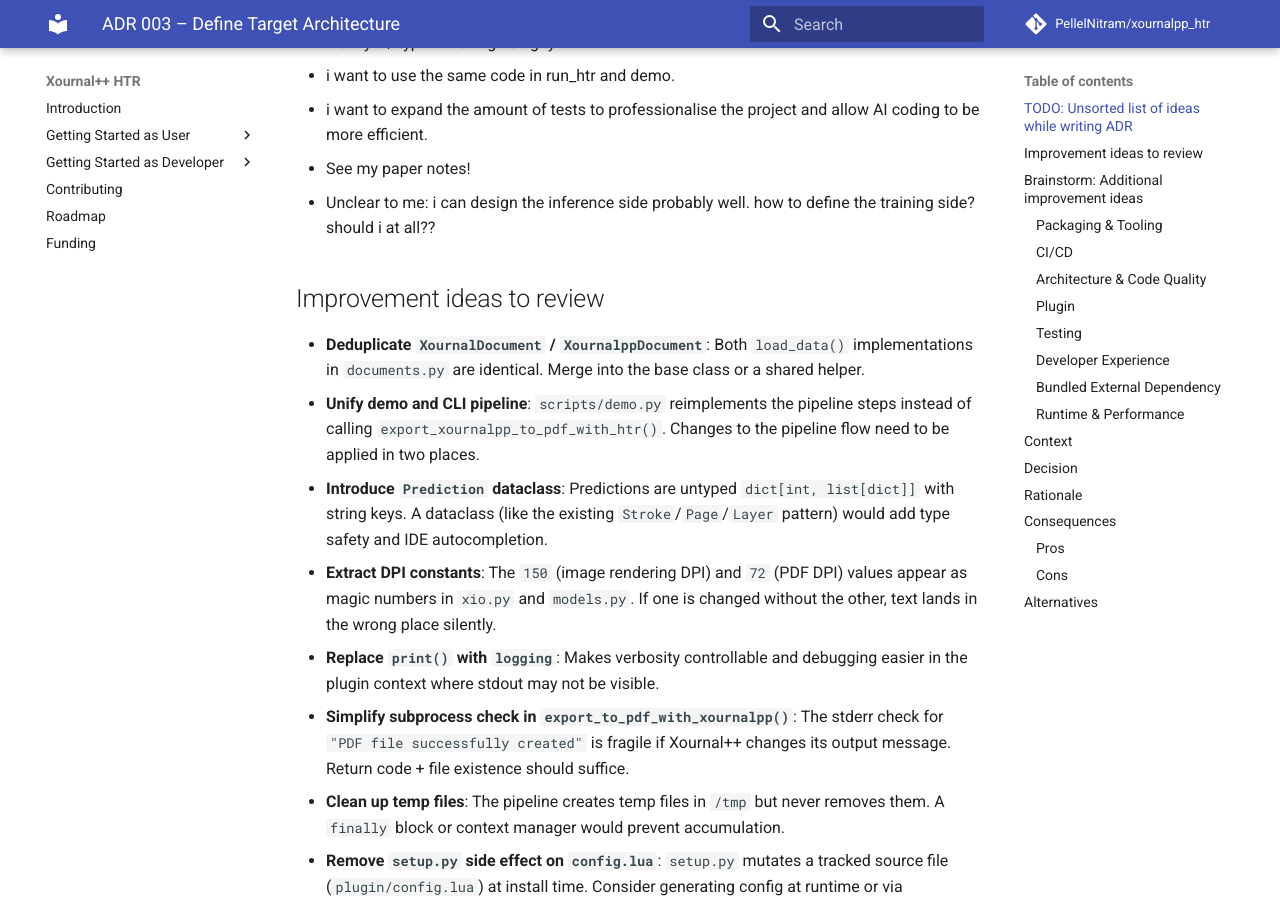
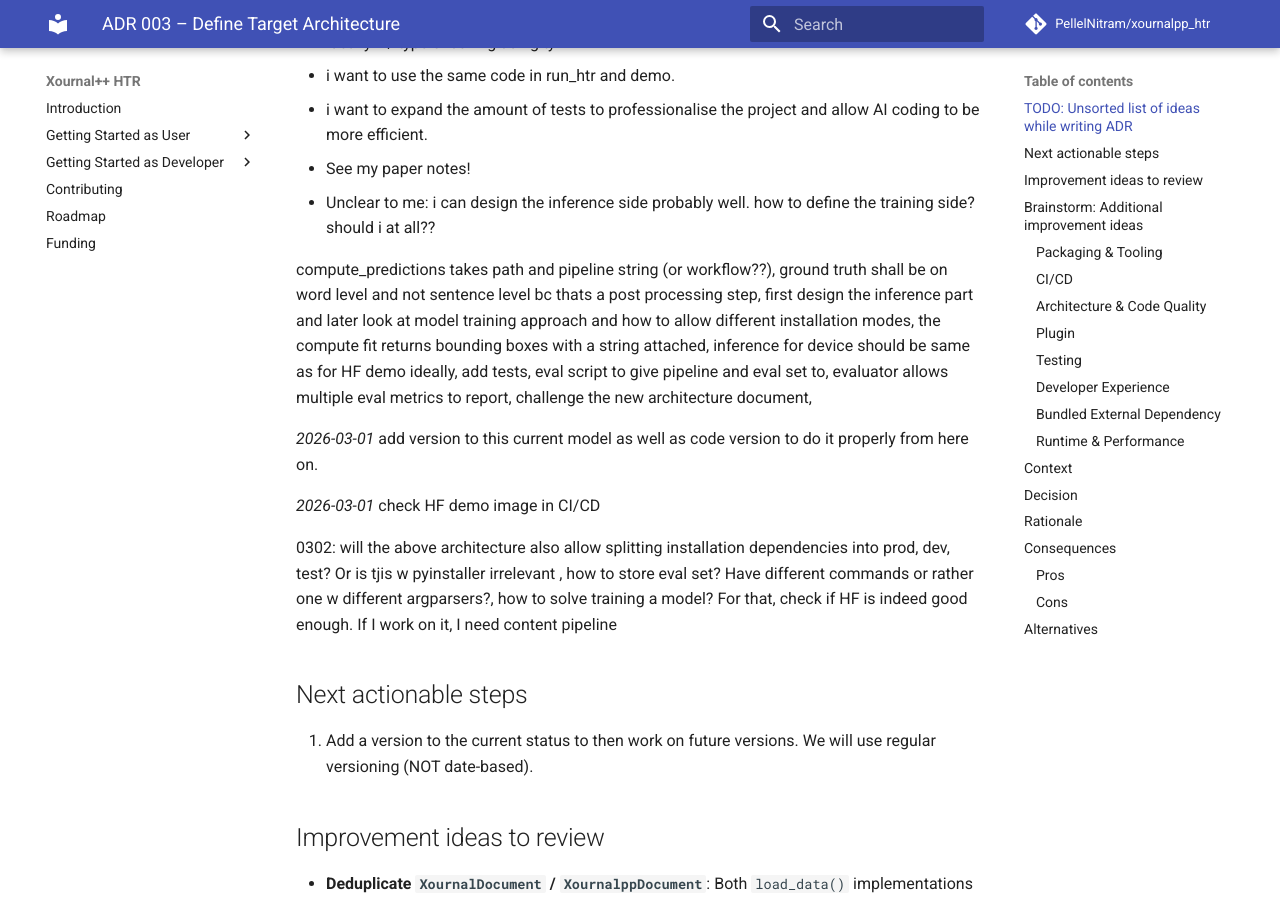
Before and after one commit to PellelNitram/xournalpp_htr, an MkDocs documentation site: the page built from docs/ADRs/003_define_target_architecture.md, in a window 1280 px wide and 900 px high, scrolled down 569 px. Built offline with MkDocs 1.6.1 and Material for MkDocs 9.7.7, drawn with Linux system fonts in a browser that asks for light colours; comment, search, counter and statistics services are not loaded.

Commit message:
Work on 003 ADR document.

```diff
--- a/docs/ADRs/003_define_target_architecture.md
+++ b/docs/ADRs/003_define_target_architecture.md
@@ -18,6 +18,19 @@
 - i want to expand the amount of tests to professionalise the project and allow AI coding to be more efficient.
 - See my paper notes!
 - Unclear to me: i can design the inference side probably well. how to define the training side? should i at all??
+
+compute_predictions takes path and pipeline string (or workflow??), ground truth shall be on word level and not sentence level bc thats a post processing step, first design the inference part and later look at model training approach and how to allow different installation modes, the compute fit returns bounding boxes with a string attached, inference for device should be same as for HF demo ideally, add tests, eval script to give pipeline and eval set to, evaluator allows multiple eval metrics to report, challenge the new architecture document,
+
+*2026-03-01* add version to this current model as well as code version to do it properly from here on.
+
+*2026-03-01* check HF demo image in CI/CD
+
+0302: will the above architecture also allow splitting installation dependencies into prod, dev, test? Or is tjis w pyinstaller irrelevant , how to store eval set? Have different commands or rather one w different argparsers?, how to solve training a model? For that, check if HF is indeed good enough. If I work on it, I need content pipeline
+
+
+## Next actionable steps
+
+1. Add a version to the current status to then work on future versions. We will use regular versioning (NOT date-based).
 
 ## Improvement ideas to review
 
```
